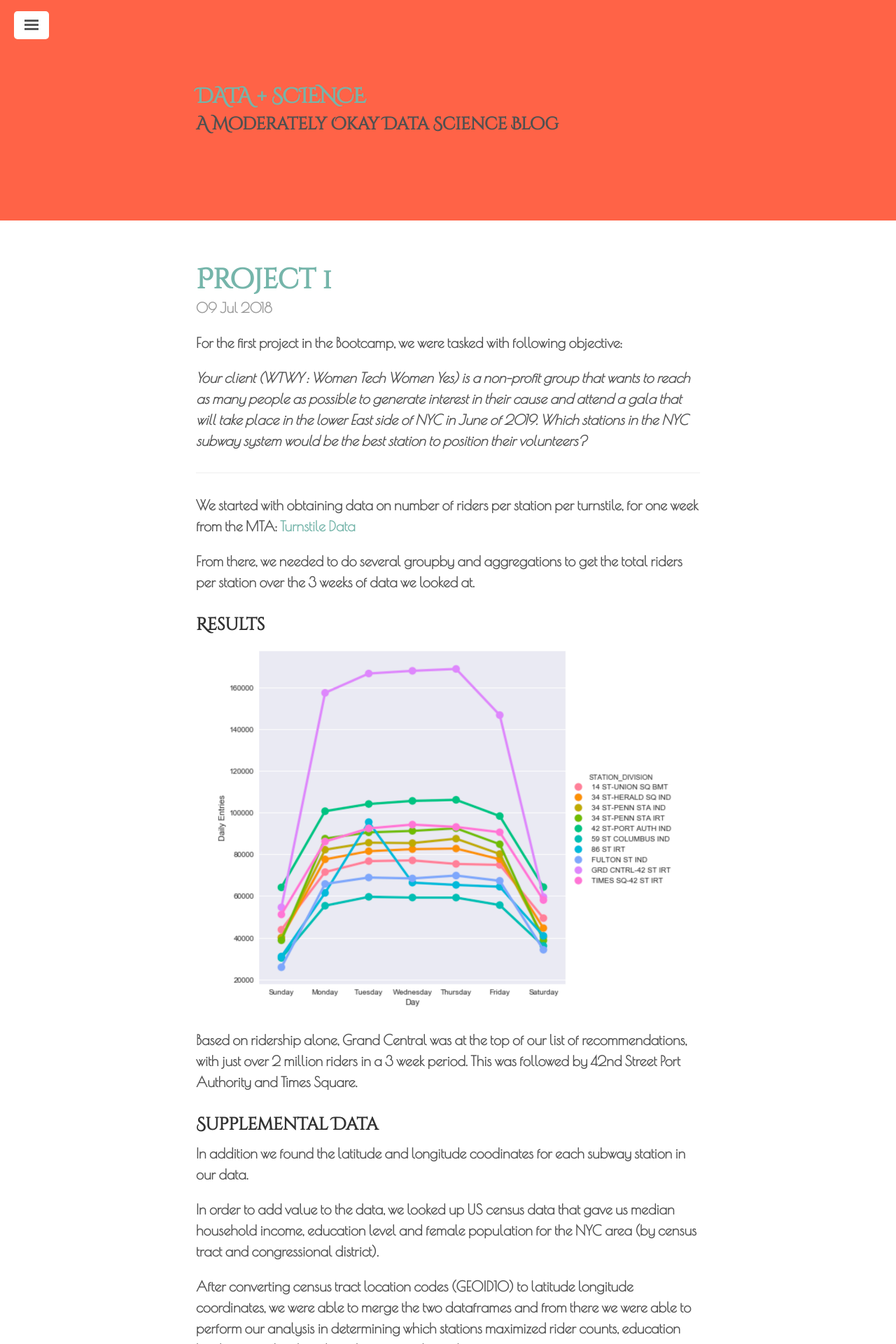
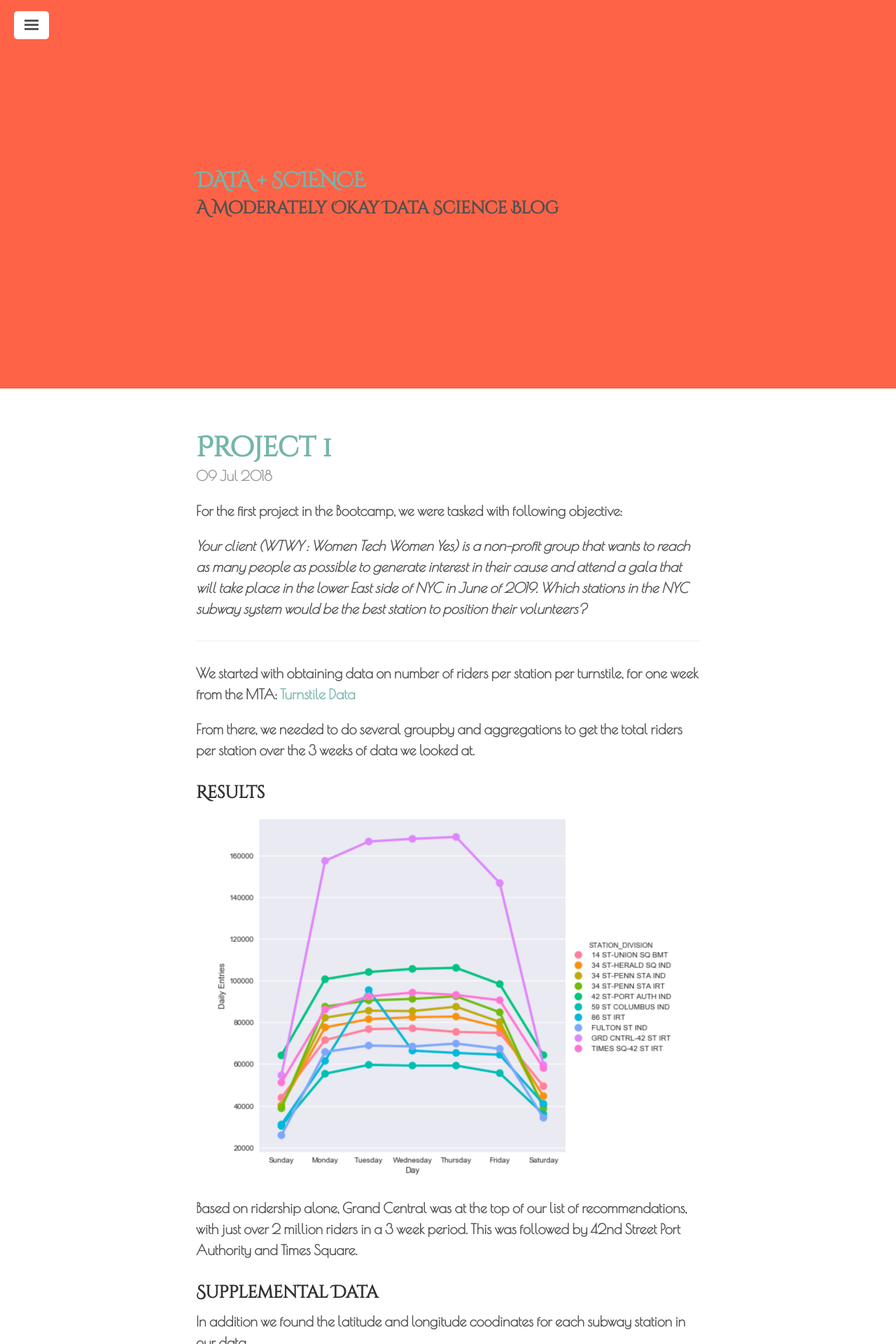
Before and after one commit to Cassini-4B/Cassini-4B.github.io, a Jekyll site: the page built from index.html, in a window 1280 px wide. Shown: the top 1920 px of the page at 70% size. Built offline with Jekyll 4.4.1, drawn with Linux system fonts in a browser that asks for light colours; some web fonts are replaced; the list of posts is cut into pages by our own code.

Commit message:
updated masthead

```diff
--- a/public/css/lanyon.css
+++ b/public/css/lanyon.css
@@ -115,8 +115,8 @@ header {
  */
 
 .masthead {
-  padding-top:    6rem;
-  padding-bottom: 6rem;
+  padding-top:    12rem;
+  padding-bottom: 12rem;
   background: #FF6347 no-repeat center center;
   background-size: cover;
 
```
